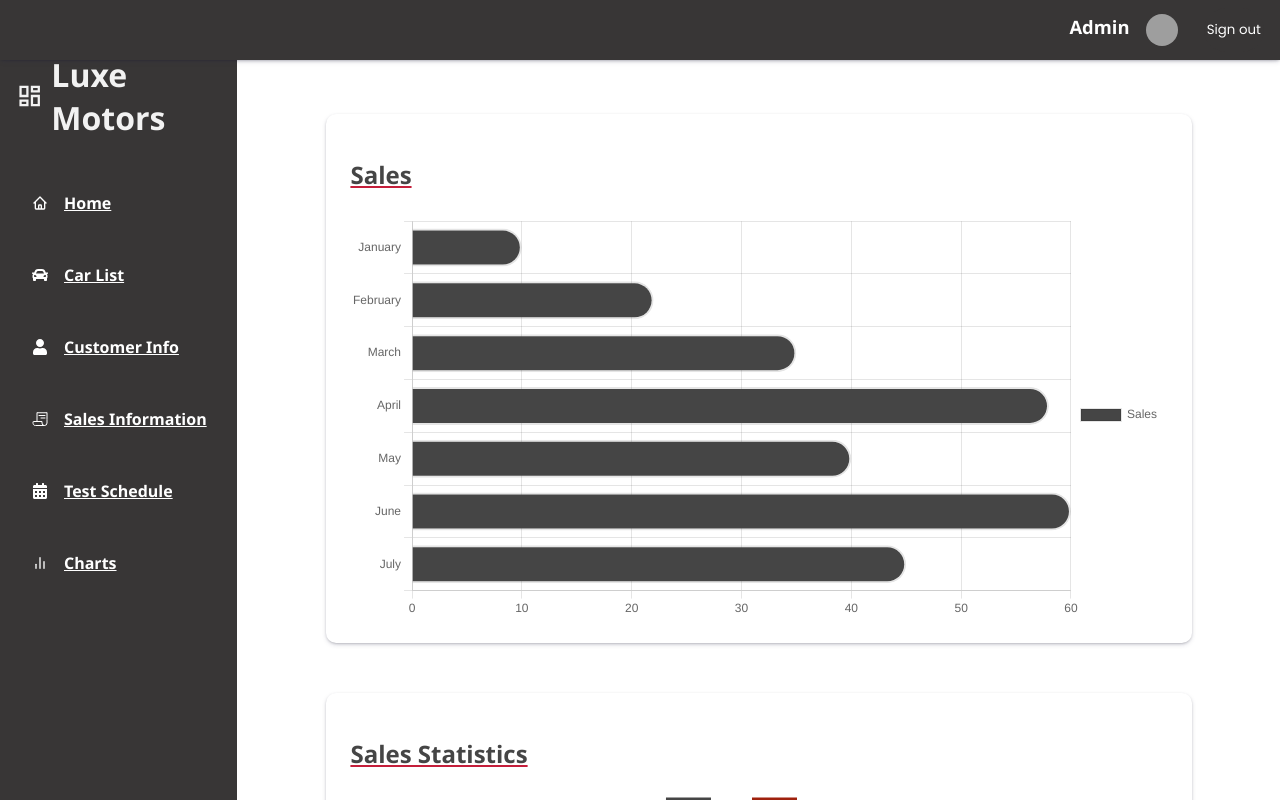
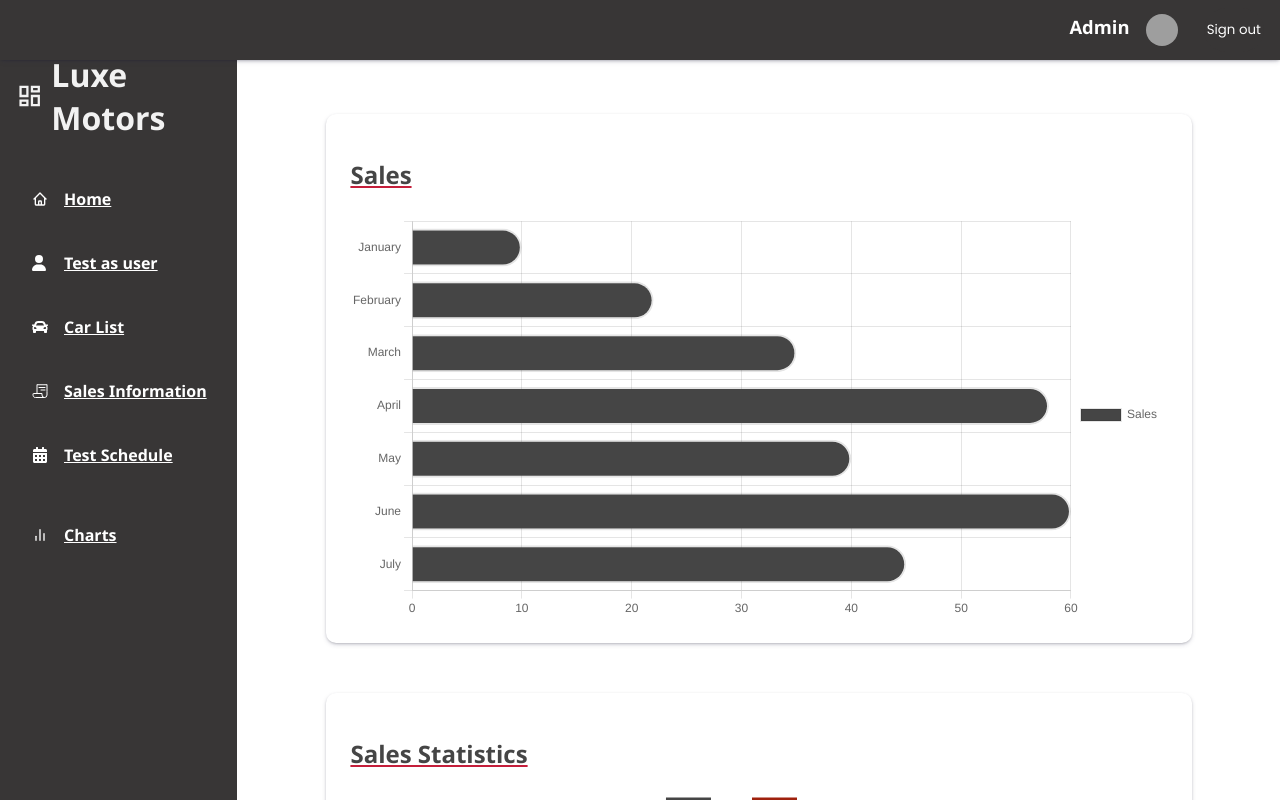
Before and after one commit to bechara-rizk/DealershipTeamOne, a Next.js app: page /dashboard/charts in a window 1280 px wide. Shown: the top 800 px of the page. Built offline with nearby package versions, Linux system fonts and the light colour scheme; grey boxes are pictures that could not be loaded.

Commit message:
test recommited since it got deleted by mistake

```diff
--- a/src/components/Sidebars.js
+++ b/src/components/Sidebars.js
@@ -8,6 +8,8 @@ import { BiUser } from 'react-icons/bi';
 import { IoReceiptOutline } from 'react-icons/io5';
 import { FaCar } from 'react-icons/fa';
 import { FaCalendarAlt } from 'react-icons/fa';
+import { FontAwesomeIcon } from '@fortawesome/react-fontawesome';
+import { faUser } from '@fortawesome/free-solid-svg-icons';
 
 const Sidebar = () => {
   return (
@@ -23,34 +25,32 @@ const Sidebar = () => {
     <HiOutlineHome className="menu-icon" />
     <span className="menu-text">Home</span>
   </Link>
-
+  <Link href="/home/homescreen" className="item">
+  <FontAwesomeIcon icon={faUser} className="user-icon" />
+    <span className="menu-text">Test as user</span>
+  </Link>
   <Link href="/dashboard/carlistingsDashboard" className="item">
     <FaCar className="car-icon" />
     <span className="menu-text">Car List</span>
-  </Link>
-
-  <Link href="/dashboard/CustomerInfo" className="item">
-  <FaUser className="user-icon" />
-    <span className="menu-text">Customer Info</span>
   </Link>
 
   <Link href="/dashboard/SalesInfoPage" className="item2">
     <IoReceiptOutline className="orders-icon" />
     <span className="menu-text">Sales Information</span>
   </Link>
-
-  <Link href="/dashboard/CarScheduleAccepatnce" className="item2">
+ <div>
+  <Link href="/dashboard/CarSchedule" className="item2">
     <FaCalendarAlt className="TestSchedule-icon" />
     <span className="menu-text">Test Schedule</span>
   </Link>
+  </div>
 
-  <Link href="/dashboard/charts" className="item">
+
+</div>
+          <Link href="/dashboard/charts" className="item">
             <FiBarChart2 className="chart-icon" />
             <span className="menu-text">Charts</span>
           </Link>
-
-</div>
-
         </div>
 
 
--- a/src/styles/Sidebars.css
+++ b/src/styles/Sidebars.css
@@ -36,7 +36,7 @@
   justify-content: flex-start; /* Align items to the start */
   display: grid;
   grid-template-columns: 2rem 5rem;
-  height: 3rem;
+  height: 2.5rem;
   margin: 0.5rem 0;
   padding-left: 1rem;
   row-gap: 2rem;
@@ -56,7 +56,7 @@
   justify-content: flex-start; /* Align items to the start */
   display: grid;
   grid-template-columns: 2rem 5rem;
-  height: 3rem;
+  height: 2.5rem;
   margin: 0.5rem 0;
   padding-left: 1rem;
   row-gap: 2rem;
```
